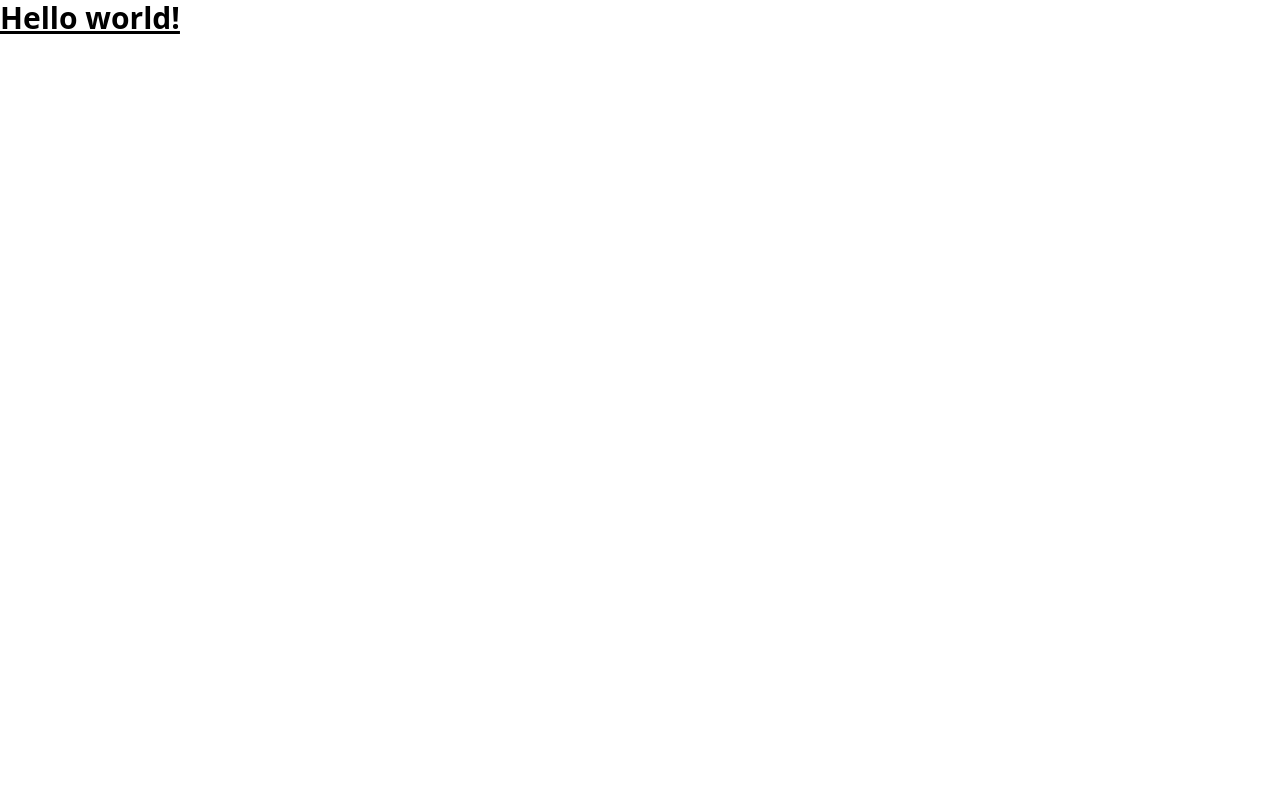
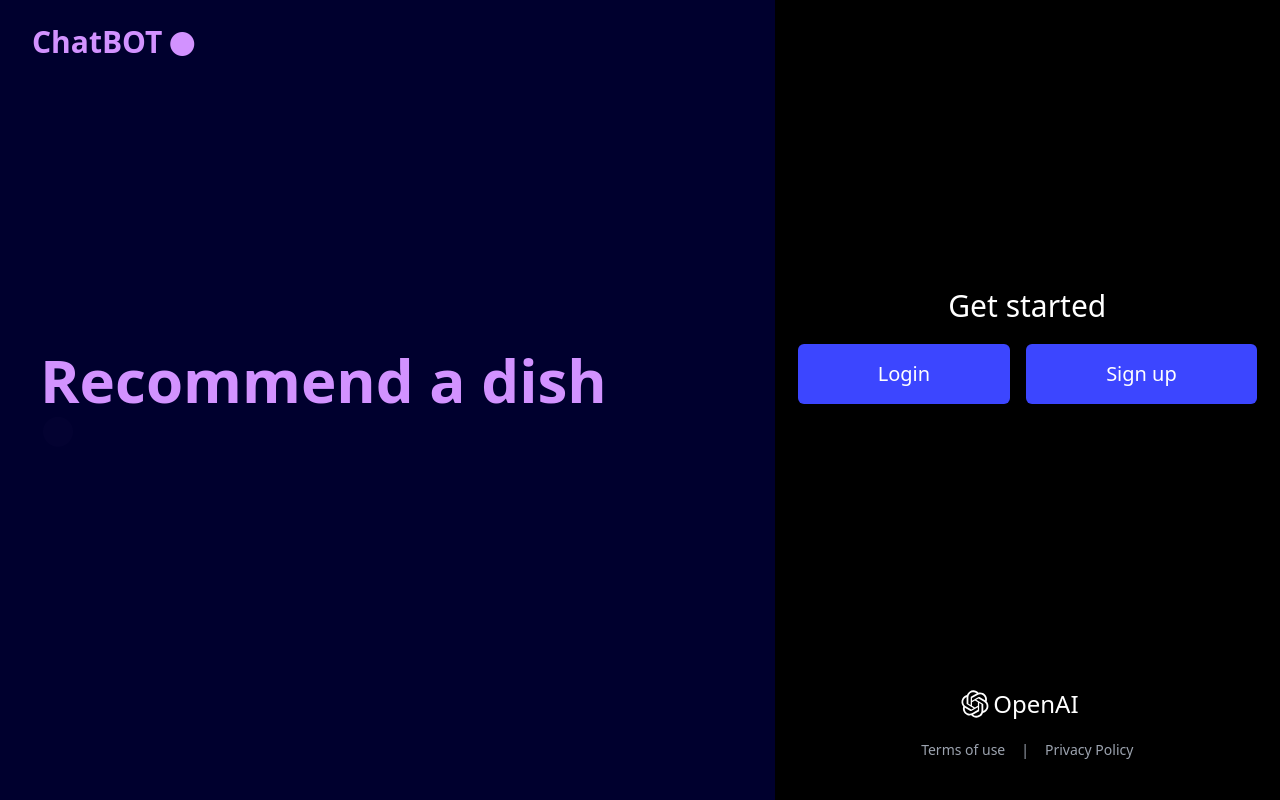
Before and after one commit to MuhammedSafvanMP/chatBot, a React (Create React App) app: page / in a window 1280 px wide. Built offline with nearby package versions, Linux system fonts and the light colour scheme.

Commit message:
Main page design

```diff
--- a/package.json
+++ b/package.json
@@ -8,7 +8,9 @@
     "@testing-library/user-event": "^13.5.0",
     "react": "^18.2.0",
     "react-dom": "^18.2.0",
+    "react-router-dom": "^6.17.0",
     "react-scripts": "5.0.1",
+    "react-simple-typewriter": "^5.0.1",
     "web-vitals": "^2.1.4"
   },
   "scripts": {
--- a/public/index.html
+++ b/public/index.html
@@ -10,6 +10,10 @@
       content="Web site created using create-react-app"
     />
 
+    <!-- Font awsome CDN -->
+    <link rel="stylesheet" href="https://cdnjs.cloudflare.com/ajax/libs/font-awesome/6.4.2/css/all.min.css" integrity="sha512-z3gLpd7yknf1YoNbCzqRKc4qyor8gaKU1qmn+CShxbuBusANI9QpRohGBreCFkKxLhei6S9CQXFEbbKuqLg0DA==" crossorigin="anonymous" referrerpolicy="no-referrer" />
+
+
     <title>ChatBOT</title>
   </head>
   <body>
--- a/src/App.js
+++ b/src/App.js
@@ -1,7 +1,12 @@
+import { BrowserRouter, Routes, Route } from "react-router-dom";
+import Main from "./components/pages/Main";
+
 export default function App() {
   return (
-    <h1 className="text-3xl font-bold underline">
-      Hello world!
-    </h1>
+    <BrowserRouter>
+     <Routes>
+      <Route path="/" element={<Main />} />
+     </Routes>
+    </BrowserRouter>
   )
 }
--- /dev/null
+++ b/src/components/pages/Main.js
@@ -0,0 +1,91 @@
+import React from "react";
+import { Typewriter } from "react-simple-typewriter";
+import { Link } from "react-router-dom";
+
+
+export default function Main() {
+
+  return (
+
+
+    // Main content section
+    <section className=" flex justify-center items-center">
+      <h2 className="absolute top-6 left-8 text-mlg_text text-3xl font-semibold">
+        ChatBOT <i className="fa-solid fa-circle text-2xl"></i>
+      </h2>
+      <div className="flex flex-col justify-center  w-full h-screen pl-10 bg-mlg_primary text-mlg_text">
+        <h3 className="text-6xl font-bold auto-typed">
+          {/* Auto Typing code */}
+          <Typewriter
+            words={[
+              "Recommend a dish",
+              "Help me pick",
+              "Draft an email",
+              "Improve my post",
+              "Write a text",
+              "Help me debug",
+            ]}
+            loop={1000000000000}
+            typeSpeed={70}
+            deleteSpeed={50}
+            delaySpeed={10000}
+          />
+        </h3>
+        <p className="text-4xl font-semibold">
+          <Typewriter
+            words={[
+              "toiimpress a date who's a picky eater",
+              "an outfit that will look good on camera",
+              "a gift for my dad who loves fishing",
+              "to request a quote from local plumbers",
+              "requesting a deadline extension for my project",
+              "for selling a used vacuum in good condition",
+              "for hiring a store associate",
+              "that goes with a kitten gif for a friend having a rough day",
+              "asking a friend to be my plus one at a wedding",
+              "why the linked list appears empty after I've reversed it",
+              "a Python script automating daily reports",
+            ]}
+            loop={1000000000000}
+            cursor
+            cursorStyle=<i className="fa-solid fa-circle text-3xl"></i>
+            typeSpeed={70}
+            deleteSpeed={50}
+            delaySpeed={1000}
+          />
+        </p>
+      </div>
+
+            {/* Log in & Sign up link section */}
+
+      <div className="w-8/12 h-screen bg-black text-white flex flex-col justify-end items-center text-center">
+            <div className="h-2/4 flex flex-col items-center">
+              <h2 className="pb-5 text-3xl font-medium">Get started</h2>
+              <div className="flex gap-4 text-xl font-medium">
+              <Link  className="px-20 py-4 rounded-md bg-mlg_btn hover:bg-blue-800">Login</Link>
+            <Link  className="px-20 py-4 rounded-md bg-mlg_btn hover:bg-blue-800">
+              Sign up
+            </Link>
+              </div>
+            </div>
+
+            {/* Footer section */}
+
+            <footer className="pb-10">
+          <div className="pb-5 flex gap-1 pl-10">
+            <img src="./img/chatgpt.svg" alt="chatGPT-logo" className="w-7" />
+            <h4 className="text-2xl">OpenAI</h4>
+          </div>
+          <div className="flex gap-4 text-sm text-gray-400">
+            <span>Terms of use</span>|<span>Privacy Policy</span>
+          </div>
+        </footer>
+      </div>
+
+
+
+
+
+    </section>
+  );
+}
--- a/tailwind.config.js
+++ b/tailwind.config.js
@@ -4,7 +4,14 @@ module.exports = {
     "./src/**/*.{js,jsx,ts,tsx}",
   ],
   theme: {
-    extend: {},
+    extend: {
+      colors: {
+          mlg_primary: "#00002E",
+          mlg_text: "#D292FF",
+          mlg_btn: "#3C46FF",
+          mlg_butn: "#10A37F",
+      }
+    },
   },
   plugins: [],
 }
```
Also changed, not shown: 1 other file (tests, documents, lock files or other folders).
